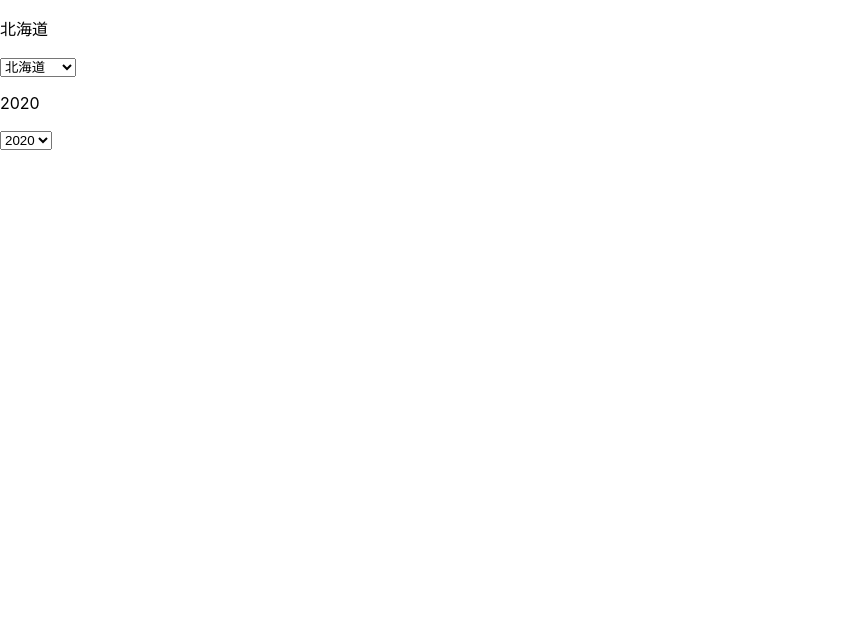
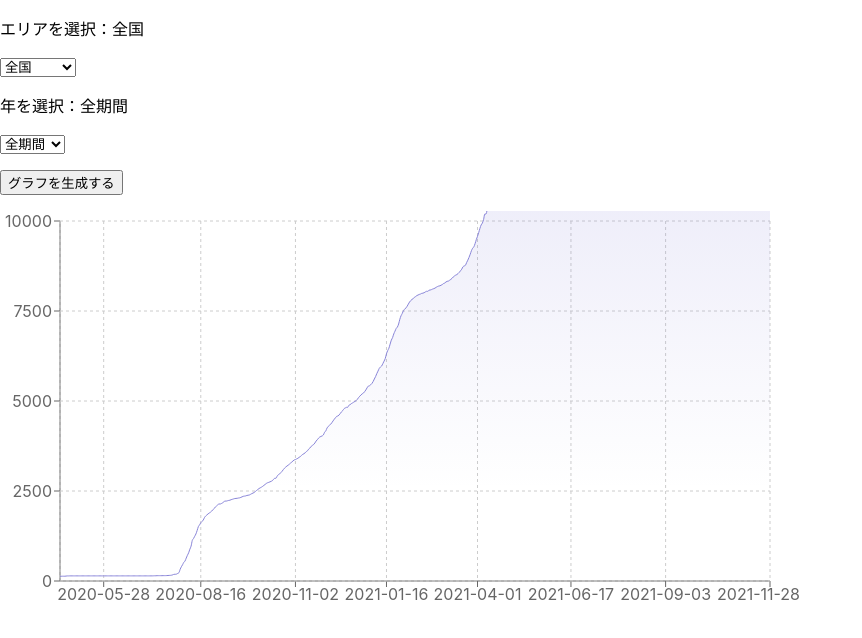
Before and after one commit to itc-s21009/CoronaChartReact, a React (Create React App) app: page / in a window 1280 px wide. Shown: the top 638 px of the page, without its empty margins (0-862 px from the left). Built offline with nearby package versions, Linux system fonts and the light colour scheme.

Commit message:
月選択メニューと、グラフ

```diff
--- a/package.json
+++ b/package.json
@@ -9,6 +9,7 @@
     "react": "^17.0.2",
     "react-dom": "^17.0.2",
     "react-scripts": "4.0.3",
+    "recharts": "^2.1.6",
     "web-vitals": "^1.0.1"
   },
   "scripts": {
--- a/src/App.js
+++ b/src/App.js
@@ -1,26 +1,41 @@
 import React, { useState, useEffect } from 'react'
 import AreaSelectMenu, { getAreas } from './AreaSelectMenu'
 import YearSelectMenu, { getYears } from './YearSelectMenu.jsx'
+import MonthSelectMenu, { getMonths } from './MonthSelectMenu.jsx'
+import GenerateChart from './GenerateChart'
+
+const RenderMonthSelect = ({ year, month, setMonth }) =>
+  year !== getYears()[0] ?
+    <>
+      <p>月を選択：{month}</p>
+      <MonthSelectMenu selectedValue={month} onChange={e => setMonth(e.target.value)} />
+    </> : <></>
 
 function App() {
-  const uri = "http://localhost:3000/data.json"
   const [area, setArea] = useState(getAreas()[0])
   const [year, setYear] = useState(getYears()[0])
+  const [month, setMonth] = useState(getMonths()[0])
   const [data, setData] = useState([])
+  const uri = "http://localhost:3000/data.json"
   useEffect(() =>
     window.fetch(uri)
       .then(res => res.json())
-      .then(json => setData(json.itemList))
+      .then(json => setData(json.itemList.reverse()))
     , []
   )
-  const handleAreaChange = e => setArea(e.target.value)
-  const handleYearChange = e => setYear(e.target.value)
   return (
     <>
-      <p>{area}</p>
-      <AreaSelectMenu onChange={handleAreaChange} />
-      <p>{year}</p>
-      <YearSelectMenu onChange={handleYearChange} />
+      <p>エリアを選択：{area}</p>
+      <AreaSelectMenu selectedValue={area} onChange={e => setArea(e.target.value)} />
+      <p>年を選択：{year}</p>
+      <YearSelectMenu selectedValue={year} onChange={e => setYear(e.target.value)} />
+      <RenderMonthSelect year={year} month={month} setMonth={setMonth} />
+      <p>
+        <button>
+          グラフを生成する
+        </button>
+      </p>
+      <GenerateChart width={800} height={400} data={data} />
     </>
   )
 }
--- a/src/AreaSelectMenu.jsx
+++ b/src/AreaSelectMenu.jsx
@@ -2,6 +2,7 @@ import React from 'react'
 import SelectMenu from './SelectMenu'
 
 const areas = [
+    "全国",
     "北海道",
     "青森県",
     "岩手県",
@@ -51,8 +52,8 @@ const areas = [
     "沖縄県",
 ]
 
-const AreaSelectMenu = ({ onChange }) => {
-    return <SelectMenu values={areas} onChange={onChange} />
+const AreaSelectMenu = ({ selectedValue, onChange }) => {
+    return <SelectMenu selectedValue={selectedValue} values={areas} onChange={onChange} />
 }
 
 export const getAreas = () => areas
--- /dev/null
+++ b/src/GenerateChart.jsx
@@ -0,0 +1,26 @@
+import React from 'react'
+import { AreaChart, CartesianGrid, XAxis, YAxis, Tooltip, Area } from 'recharts'
+
+const GenerateChart = ({ width, height, data }) => {
+    return (
+        <AreaChart width={width} height={height} data={data}
+            margin={{ top: 10, right: 30, left: 0, bottom: 0 }}>
+            <defs>
+                <linearGradient id="colorUv" x1="0" y1="0" x2="0" y2="1">
+                    <stop offset="5%" stopColor="#8884d8" stopOpacity={0.8} />
+                    <stop offset="95%" stopColor="#8884d8" stopOpacity={0} />
+                </linearGradient>
+                <linearGradient id="colorPv" x1="0" y1="0" x2="0" y2="1">
+                    <stop offset="5%" stopColor="#82ca9d" stopOpacity={0.8} />
+                    <stop offset="95%" stopColor="#82ca9d" stopOpacity={0} />
+                </linearGradient>
+            </defs>
+            <XAxis dataKey="date" />
+            <YAxis />
+            <CartesianGrid strokeDasharray="3 3" />
+            <Tooltip />
+            <Area type="monotone" dataKey="npatients" stroke="#8884d8" fillOpacity={1} fill="url(#colorUv)" />
+        </AreaChart>
+    );
+}
+export default GenerateChart
--- /dev/null
+++ b/src/MonthSelectMenu.jsx
@@ -0,0 +1,25 @@
+import React from 'react'
+import SelectMenu from './SelectMenu'
+
+const months = [
+    "1年間",
+    "1月",
+    "2月",
+    "3月",
+    "4月",
+    "5月",
+    "6月",
+    "7月",
+    "8月",
+    "9月",
+    "10月",
+    "11月",
+    "12月",
+]
+
+const MonthSelectMenu = ({ selectedValue, onChange }) => {
+    return <SelectMenu selectedValue={selectedValue} values={months} onChange={onChange} />
+}
+
+export const getMonths = () => months
+export default MonthSelectMenu
--- a/src/SelectMenu.jsx
+++ b/src/SelectMenu.jsx
@@ -7,8 +7,8 @@ const Options = ({ values }) =>
         </option>
     )
 
-const SelectMenu = ({ values, onChange }) =>
-    <select onChange={onChange}>
+const SelectMenu = ({ selectedValue, values, onChange }) =>
+    <select value={selectedValue === undefined ? values[0] : selectedValue} onChange={onChange}>
         <Options values={values} />
     </select >
 
--- a/src/YearSelectMenu.jsx
+++ b/src/YearSelectMenu.jsx
@@ -2,12 +2,13 @@ import React from 'react'
 import SelectMenu from './SelectMenu'
 
 const years = [
-    "2020",
-    "2021"
+    "全期間",
+    "2020年",
+    "2021年"
 ]
 
-const YearSelectMenu = ({ onChange }) => {
-    return <SelectMenu values={years} onChange={onChange} />
+const YearSelectMenu = ({ selectedValue, onChange }) => {
+    return <SelectMenu selectedValue={selectedValue} values={years} onChange={onChange} />
 }
 
 export const getYears = () => years
```
Also changed, not shown: 2 other files (tests, documents, lock files or other folders).
